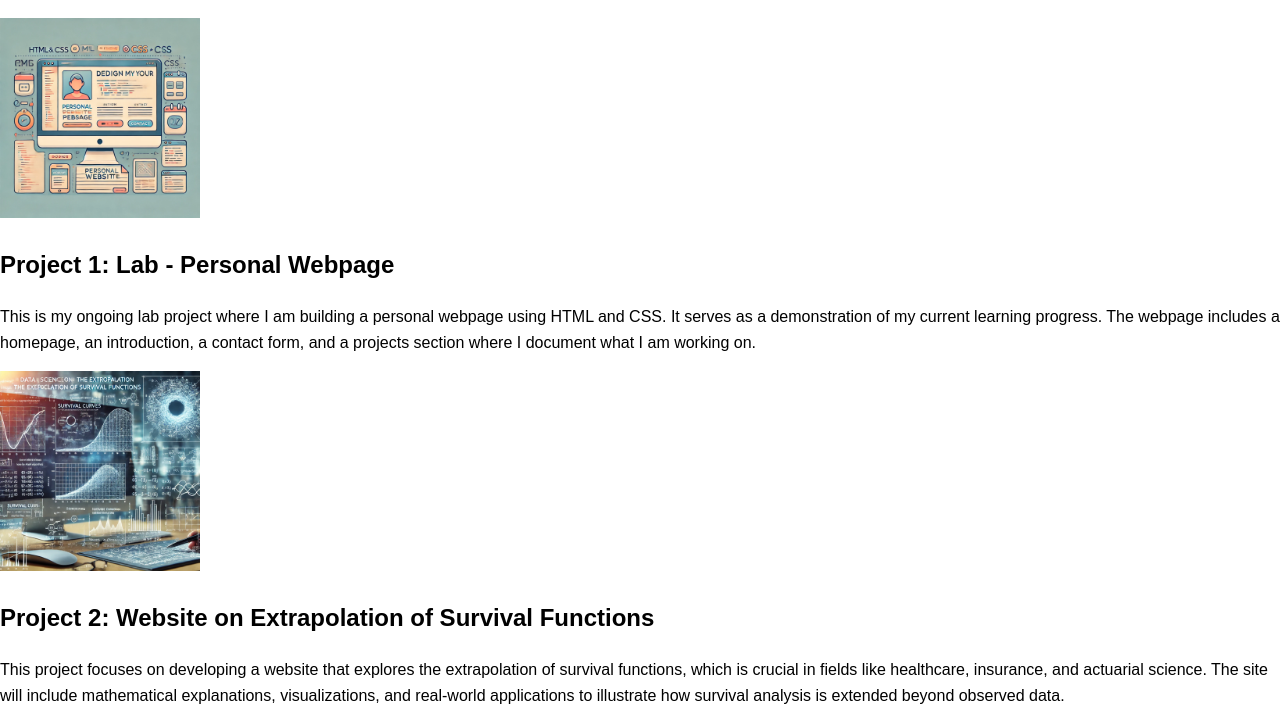
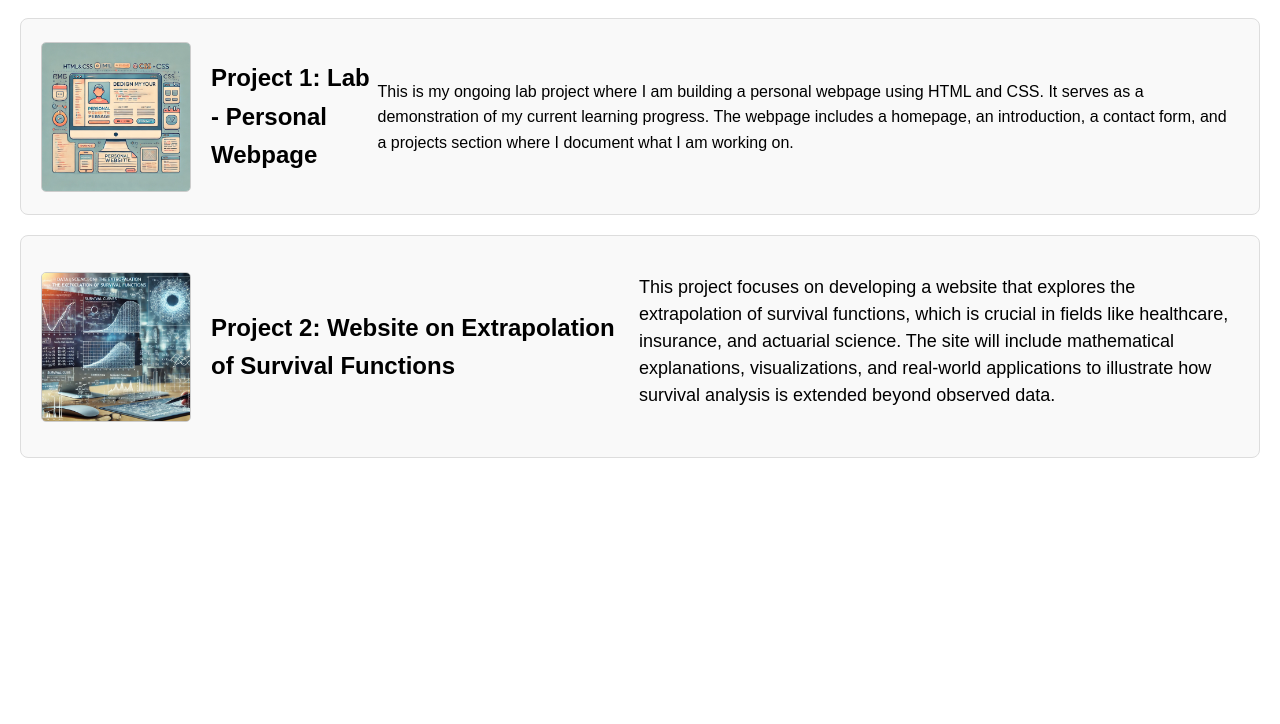
Before and after one commit to PeterCarlqvist/lab1, a website built with webpack: page projects.html in a window 1280 px wide. Shown: the part 123-847 px from the top of the page. After the commit the page ends 800 px from the top, so only its background shows below. Built offline with nearby package versions, Linux system fonts and the light colour scheme.

Commit message:
updated styles and projects

```diff
--- a/css/style.css
+++ b/css/style.css
@@ -61,6 +61,17 @@ h1 {
   border-radius: 8px;
   background-color: #f9f9f9; /* Light background for contrast */
 }
+.project {
+  display: flex;
+  flex-direction: row;
+  justify-content: center; /* Centers the items horizontally */
+  align-items: center;
+  margin: 20px; /* Adds some space around the section */
+  padding: 20px;
+  border: 1px solid #ddd; /* Optional border around the intro section */
+  border-radius: 8px;
+  background-color: #f9f9f9;
+}
 
 /* Image styles */
 .intro-section img {
@@ -68,13 +79,36 @@ h1 {
   border-radius: 5px;
   border: 1px solid #ccc;
 }
+.project img {
+  margin-right: 20px; /* Adds space between the image and the text */
+  border-radius: 5px;
+  border: 1px solid #ccc;
+}
+.project img, .intro-section img {
+  width: 150px;
+  height: auto;
+}
 
-/* Intro text styles */
+/* text styles */
 .intro-text {
   max-width: 600px;
 }
 
 .intro-text p {
+  font-size: 18px;
+  line-height: 1.5;
+}
+
+.project-text {
+  max-width: 600px;
+}
+
+.project-text {
+  margin-bottom: 10px;
+}
+
+
+.project-text p {
   font-size: 18px;
   line-height: 1.5;
 }
@@ -118,3 +152,14 @@ h1 {
   border-radius: 5px; /* Adds rounded corners to the button */
   cursor: pointer; /* Changes the cursor to a pointer on hover */
 }
+
+@media (max-width: 768px) {
+  .intro-section, .project {
+    flex-direction: column; /* Stacks the content vertically on smaller screens */
+    align-items: flex-start; /* Aligns items at the start */
+  }
+
+  .project img, .intro-section img {
+    margin-bottom: 15px; /* Adds spacing when stacked vertically */
+  }
+}
--- a/projects.html
+++ b/projects.html
@@ -21,17 +21,24 @@
 </nav>
 
 <h1>My Projects</h1>
-<img src="../img/personalproject.webp" alt="A picture showing a personal webpage" width="200" height="200">
+
 <div class="project">
+  <img src="../img/personalproject.webp" alt="A picture showing a personal webpage">
   <h2>Project 1: Lab - Personal Webpage</h2>
   <p>This is my ongoing lab project where I am building a personal webpage using HTML and CSS. It serves as a demonstration of my current learning progress. The webpage includes a homepage, an introduction, a contact form, and a projects section where I document what I am working on.</p>
 </div>
 
-<img src="../img/survivalproject.webp" alt="A picture showing graphs" width="200" height="200">
+
 <div class="project">
-  <h2>Project 2: Website on Extrapolation of Survival Functions</h2>
-  <p>This project focuses on developing a website that explores the extrapolation of survival functions, which is crucial in fields like healthcare, insurance, and actuarial science. The site will include mathematical explanations, visualizations, and real-world applications to illustrate how survival analysis is extended beyond observed data.</p>
-</div>
+  <img src="../img/survivalproject.webp" alt="A picture showing graphs">
+
+    <h2>Project 2: Website on Extrapolation of Survival Functions</h2>
+
+
+  <div class="project-text">
+    <p>This project focuses on developing a website that explores the extrapolation of survival functions, which is crucial in fields like healthcare, insurance, and actuarial science. The site will include mathematical explanations, visualizations, and real-world applications to illustrate how survival analysis is extended beyond observed data.</p>
+    </div>
+  </div>
 
 </body>
 
```
Also changed, not shown: index.html (+1 -1 lines), README.md.
